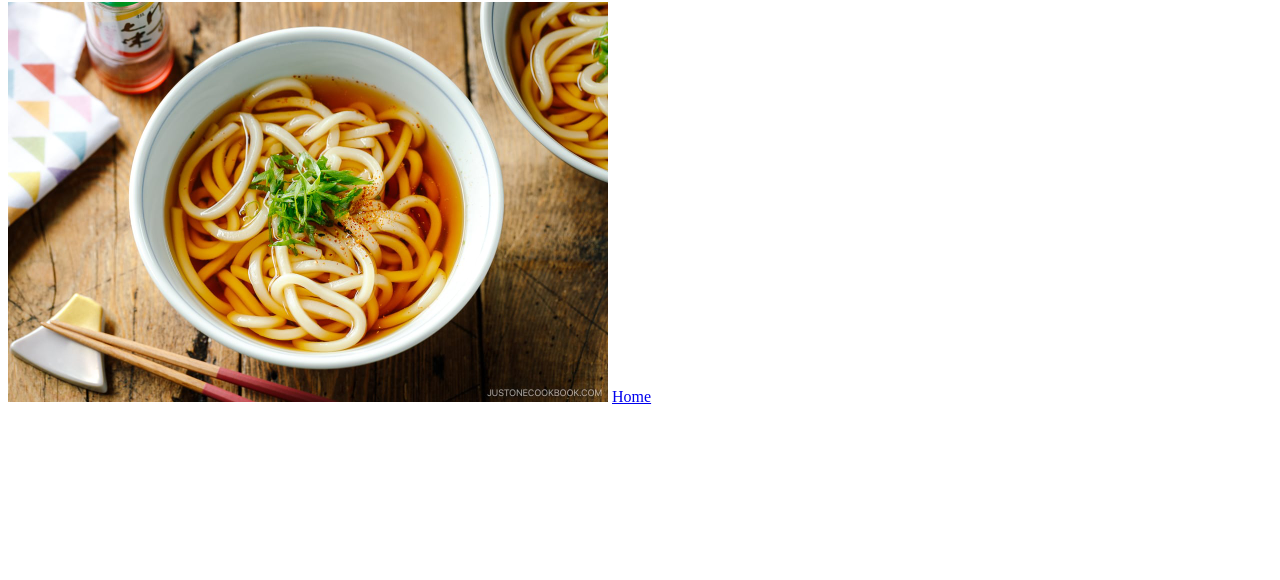
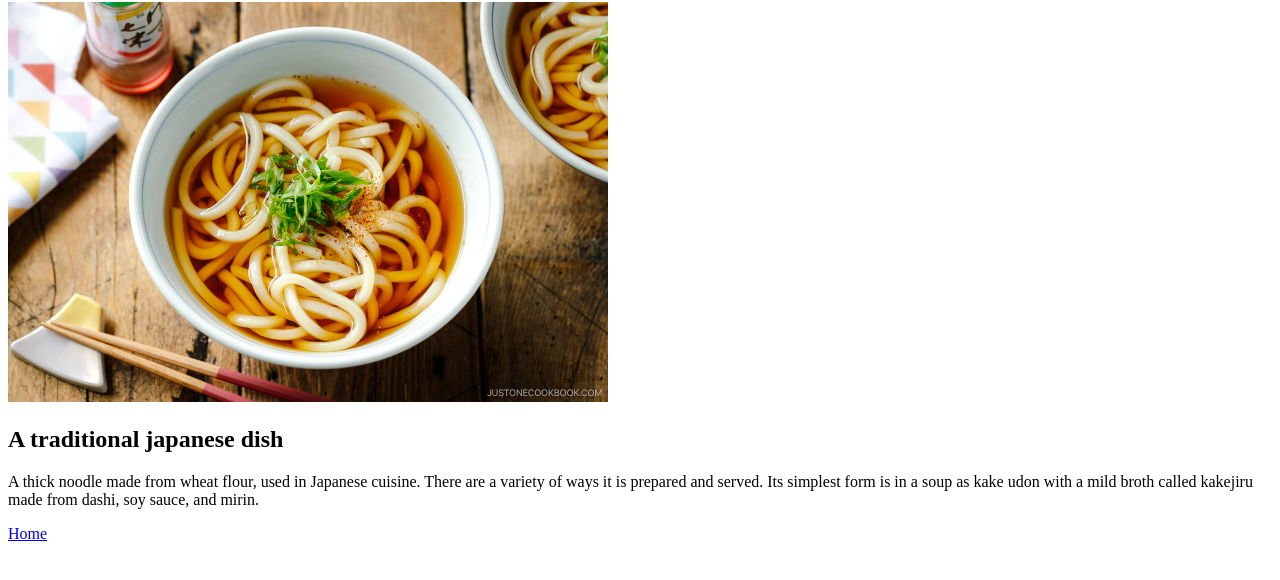
Before and after one commit to TavaresdevJS/odin-recipes, a plain HTML site: page recipes/udon.html in a window 1280 px wide. Shown: the part 78-658 px from the top of the page. Drawn offline with Linux system fonts and the light colour scheme.

Commit message:
Add headings and paragraphs for recipe description

```diff
--- a/recipes/udon.html
+++ b/recipes/udon.html
@@ -8,6 +8,10 @@
     <body>
         <h1>Udon Recipe</h1>
         <img src="./images/udon.jpg" alt="Udon" class="recipe-img">
+        <h2>A traditional japanese dish</h2>
+        <p> A thick noodle made from wheat flour, used in Japanese cuisine.
+            There are a variety of ways it is prepared and served.
+            Its simplest form is in a soup as kake udon with a mild broth called kakejiru made from dashi, soy sauce, and mirin.</p>
         <a href="../index.html">Home</a>
     </body>
 </html>
```
Also changed, not shown: recipes/alnero.html (+4 -0 lines), recipes/seafoodpasta.html (+4 -0 lines).
